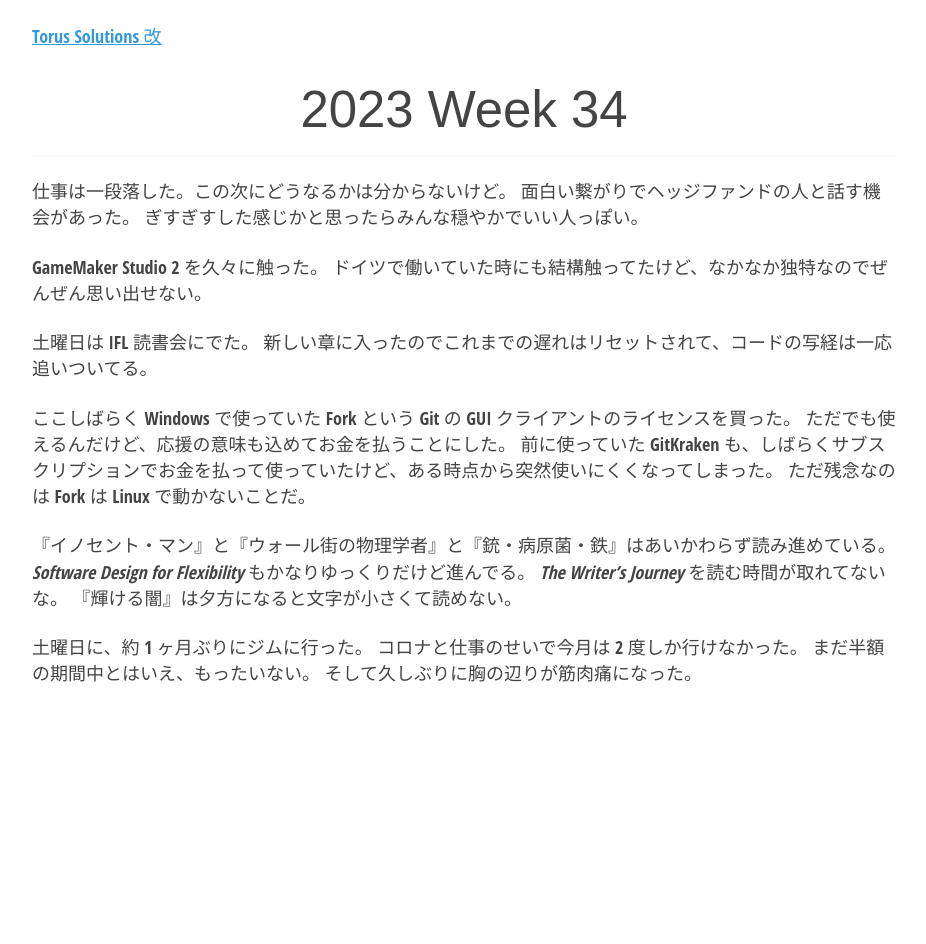
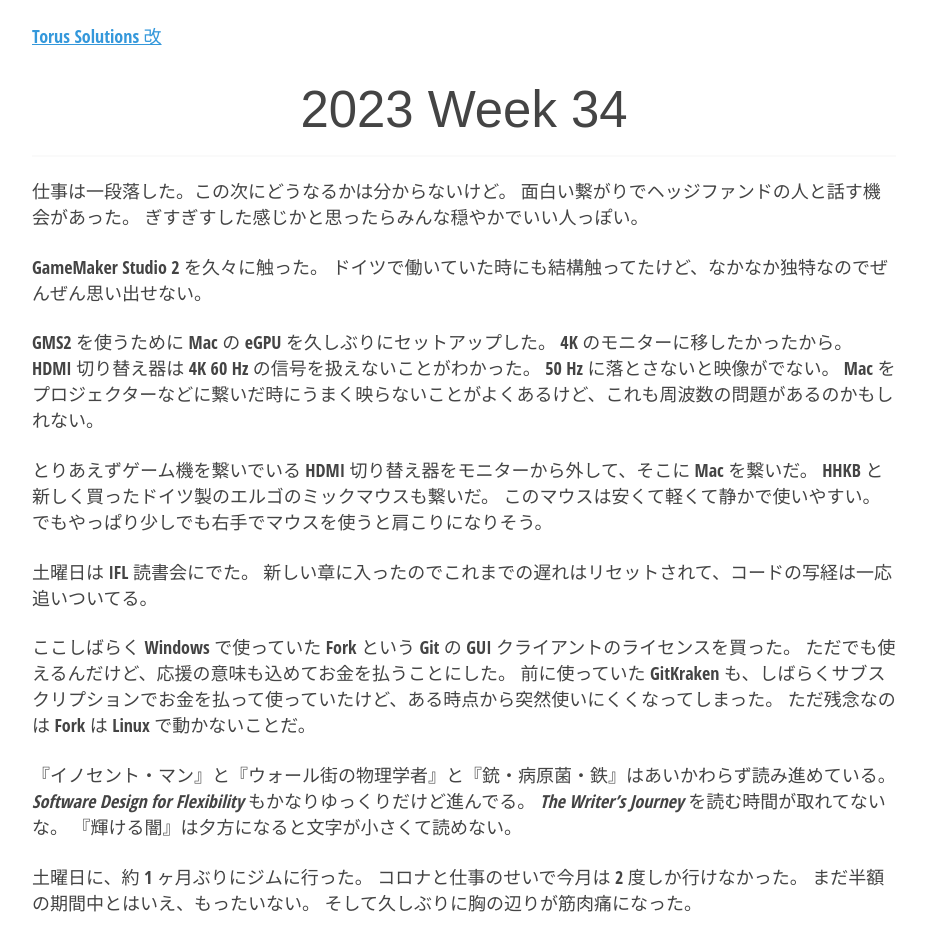
Before and after one commit to torus/torus.github.io, a Jekyll site: the page built from _posts/2023-08-27-week-34.md, in a window 1280 px wide. Shown: the whole page, without its empty margins (176-1102 px from the left). Built offline with Jekyll 4.4.1, drawn with Linux system fonts in a browser that asks for light colours; before the commit the page ends 900 px from its top, so only the background shows below that.

Commit message:
Update 2023-08-27-week-34.md

```diff
--- a/_posts/2023-08-27-week-34.md
+++ b/_posts/2023-08-27-week-34.md
@@ -8,6 +8,17 @@ title: 2023 Week 34
 
 GameMaker Studio 2 を久々に触った。
 ドイツで働いていた時にも結構触ってたけど、なかなか独特なのでぜんぜん思い出せない。
+
+GMS2 を使うために Mac の eGPU を久しぶりにセットアップした。
+4K のモニターに移したかったから。
+HDMI 切り替え器は 4K 60 Hz の信号を扱えないことがわかった。
+50 Hz に落とさないと映像がでない。
+Mac をプロジェクターなどに繋いだ時にうまく映らないことがよくあるけど、これも周波数の問題があるのかもしれない。
+
+とりあえずゲーム機を繋いでいる HDMI 切り替え器をモニターから外して、そこに Mac を繋いだ。
+HHKB と新しく買ったドイツ製のエルゴのミックマウスも繋いだ。
+このマウスは安くて軽くて静かで使いやすい。
+でもやっぱり少しでも右手でマウスを使うと肩こりになりそう。
 
 土曜日は IFL 読書会にでた。
 新しい章に入ったのでこれまでの遅れはリセットされて、コードの写経は一応追いついてる。
```
